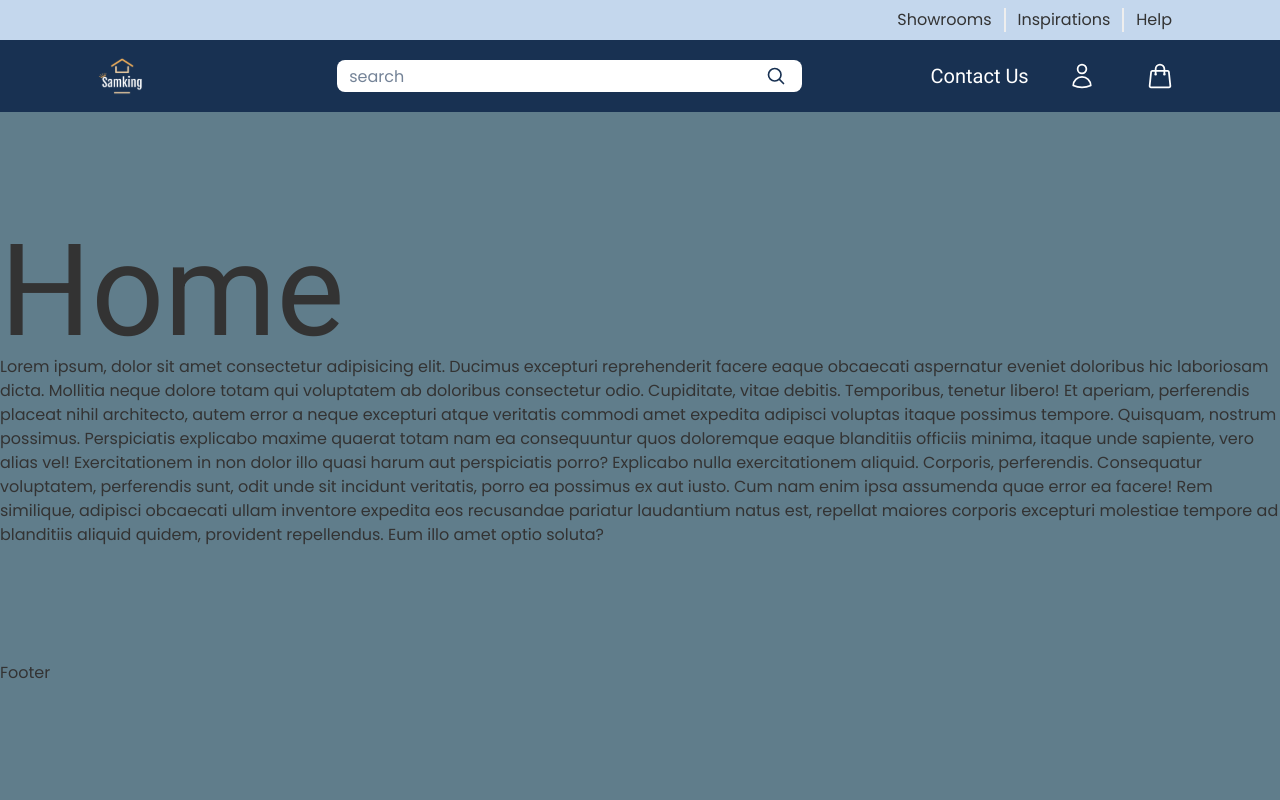
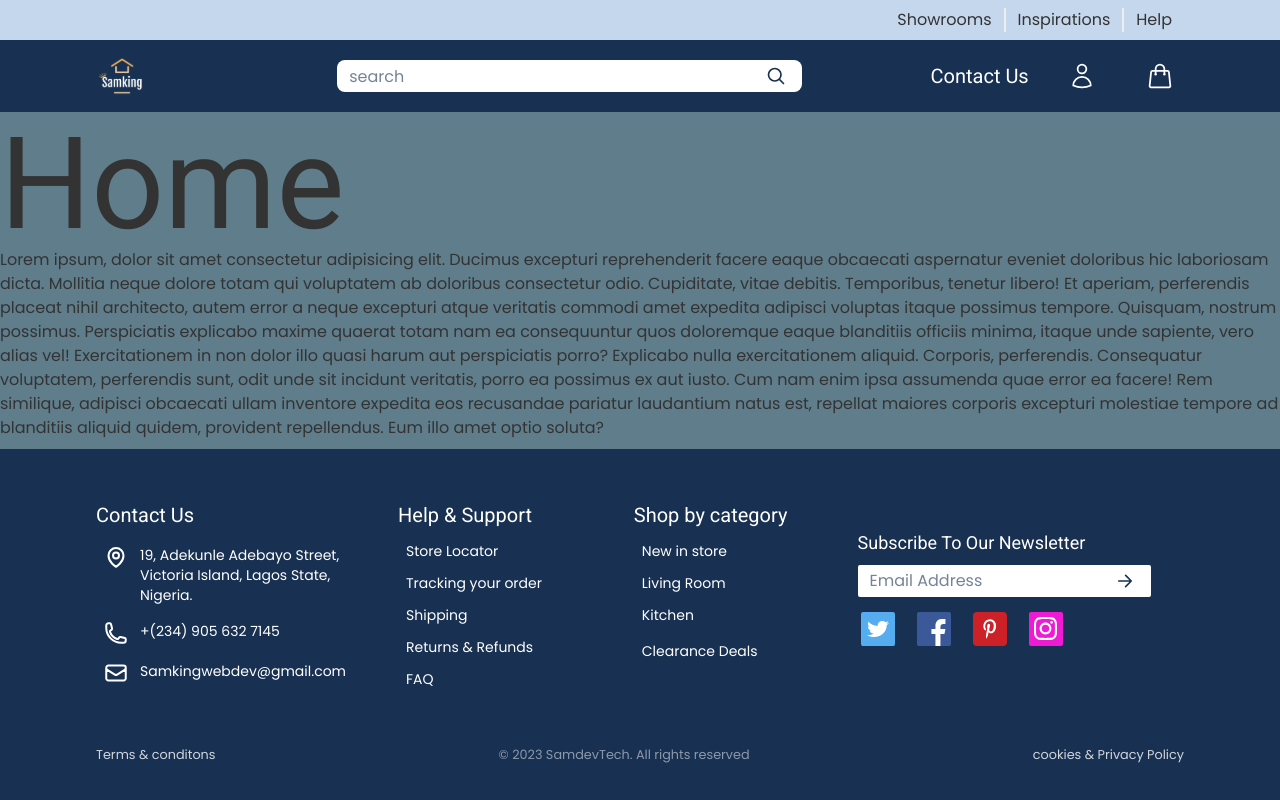
Before and after one commit to Samdevtechnology/samking-furniture, a Next.js app: page / in a window 1280 px wide. Built offline with nearby package versions, Linux system fonts and the light colour scheme.

Commit message:
Added - Footer

```diff
--- a/src/components/Footer.tsx
+++ b/src/components/Footer.tsx
@@ -1,7 +1,180 @@
+import Container from "@/utils/Container";
 import React from "react";
+import NewsletterInput from "./NewsletterInput";
+import IconBtnWrap from "@/utils/IconBtnWrap";
+import Link from "next/link";
+import { Facebook, Twitter, Pinterest, Instagram } from "@/icons/Socials";
+import {
+  MapPinIcon,
+  PhoneIcon,
+  EnvelopeIcon,
+} from "@heroicons/react/24/outline";
+import TextLinkWrap from "@/utils/TextLinkWrap";
 
 const Footer = () => {
-  return <div>Footer</div>;
+  return (
+    <footer className="bg-primary text-white flex just-cont">
+      <Container Variant="div" className="w-full p-8">
+        <div className="flex flex-col md:flex-row w-full">
+          <main className="w-full flex flex-col sm:w-[70%] mt-4">
+            <div>
+              <ul className="flex flex-col gap-y-3 md:flex-row gap-x-3">
+                <li className="order-last md:order-first md:mr-10 w-full">
+                  <ul className="text-sm">
+                    <header className="pb-4 text-xl font-secondary">
+                      Contact Us
+                    </header>
+                    <ul className="pl-2 flex flex-col gap-y-4">
+                      <li className="flex">
+                        <div className="icon mr-3">
+                          <MapPinIcon
+                            className="w-5 h-5 md:w-6 md:h-6 text-white"
+                            strokeWidth={2}
+                          />
+                        </div>
+                        <article>
+                          19, Adekunle Adebayo Street, Victoria Island, Lagos
+                          State, Nigeria.
+                        </article>
+                      </li>
+                      <li className="flex">
+                        <div className="icon mr-3">
+                          <PhoneIcon
+                            className="w-5 h-5 md:w-6 md:h-6 text-white"
+                            strokeWidth={2}
+                          />
+                        </div>
+                        <article>+(234) 905 632 7145</article>
+                      </li>
+                      <li className="flex">
+                        <div className="icon mr-3">
+                          <EnvelopeIcon
+                            className="w-5 h-5 md:w-6 md:h-6 text-white"
+                            strokeWidth={2}
+                          />
+                        </div>
+                        <article>Samkingwebdev@gmail.com</article>
+                      </li>
+                    </ul>
+                  </ul>
+                </li>
+                <li className="w-full">
+                  <ul className="text-sm">
+                    <header className="pb-3 text-xl font-secondary">
+                      Help & Support
+                    </header>
+                    <ul className="flex flex-col gap-y-1 pl-2">
+                      <li>
+                        <TextLinkWrap href="/">Store Locator</TextLinkWrap>
+                      </li>
+                      <li>
+                        <TextLinkWrap href="/">
+                          Tracking your order
+                        </TextLinkWrap>
+                      </li>
+                      <li>
+                        <TextLinkWrap href="/">Shipping</TextLinkWrap>
+                      </li>
+                      <li>
+                        <TextLinkWrap href="/">Returns & Refunds</TextLinkWrap>
+                      </li>
+                      <li>
+                        <TextLinkWrap href="/">FAQ</TextLinkWrap>
+                      </li>
+                    </ul>
+                  </ul>
+                </li>
+                <li className="order-first md:order-last w-full">
+                  <ul className="text-sm">
+                    <header className="pb-3 text-xl font-secondary">
+                      Shop by category
+                    </header>
+                    <ul className="flex flex-col gap-y-1 pl-2">
+                      <li>
+                        <TextLinkWrap href="/">New in store</TextLinkWrap>
+                      </li>
+                      <li>
+                        <TextLinkWrap href="/">Living Room</TextLinkWrap>
+                      </li>
+                      <li>
+                        <TextLinkWrap href="/">Kitchen</TextLinkWrap>
+                      </li>
+                      <li></li>
+                      <li>
+                        <TextLinkWrap href="/">Clearance Deals</TextLinkWrap>
+                      </li>
+                    </ul>
+                  </ul>
+                </li>
+              </ul>
+            </div>
+          </main>
+          <aside className="w-full order-first md:order-last md:w-[30%]">
+            <div className="flex flex-col w-full h-full justify-center">
+              <div className="flex flex-col">
+                <label
+                  htmlFor="news-letter"
+                  className="pb-2 text-lg font-secondary"
+                >
+                  Subscribe To Our Newsletter
+                </label>
+                <NewsletterInput className="w-[60%] md:w-[90%]" />
+              </div>
+              <ul className="social flex mt-2 gap-x-2">
+                <li>
+                  <IconBtnWrap
+                    bg="bg-white"
+                    size={12}
+                    className="rounded-sm -ml-1"
+                  >
+                    <Link href="/" title="Our Twitter Handle">
+                      <Twitter />
+                    </Link>
+                  </IconBtnWrap>
+                </li>
+                <li>
+                  <IconBtnWrap bg="bg-white" size={12} className="rounded-sm">
+                    <Link href="/" title="Our Facebook Handle">
+                      <Facebook />
+                    </Link>
+                  </IconBtnWrap>
+                </li>
+                <li>
+                  <IconBtnWrap bg="bg-white" size={12} className="rounded-sm">
+                    <Link href="/" title="Our Pinterest Handle">
+                      <Pinterest />
+                    </Link>
+                  </IconBtnWrap>
+                </li>
+                <li>
+                  <IconBtnWrap bg="bg-white" size={12} className="rounded-sm">
+                    <Link href="/" title="Our Instagram Handle">
+                      <Instagram />
+                    </Link>
+                  </IconBtnWrap>
+                </li>
+              </ul>
+            </div>
+          </aside>
+        </div>
+        <small className="w-full flex mt-12">
+          <ul className="w-full flex text-white/80 flex-col md:flex-row justify-between items-start md:items-center">
+            <li>
+              <Link href="/">Terms & conditons</Link>
+            </li>
+            <li className="mt-2 md:mt-0 md:order-last">
+              <Link href="/">cookies & Privacy Policy</Link>
+            </li>
+            <li className="self-center mt-4 md:mt-0 text-white/50">
+              <Link href="//twitter.com/samdevtech" target="_blank">
+                &copy; 2023 SamdevTech. All rights reserved
+              </Link>
+            </li>
+          </ul>
+        </small>
+      </Container>
+    </footer>
+  );
 };
 
 export default Footer;
--- /dev/null
+++ b/src/components/NewsletterInput.tsx
@@ -0,0 +1,29 @@
+"use client";
+import { ArrowSmallRightIcon } from "@heroicons/react/24/outline";
+import { FormEvent } from "react";
+
+const NewsletterInput = ({ className }: { className?: String }) => {
+  const handleSearch = (e: FormEvent) => {
+    e.preventDefault();
+    console.log("handle Search");
+  };
+  return (
+    <div className={`search-bar flex min-w-[200px] just-cont ${className}`}>
+      <div className="search-bar w-full grid h-8 place-items-center">
+        <form onSubmit={handleSearch} className="relative w-full h-8">
+          <input
+            type="text"
+            id="news-letter"
+            placeholder="Email Address"
+            className="w-full h-8 rounded-sm outline-0 focus:outline-0 placeholder:text-primary/60 text-primary pl-3 py-2.5 pr-12"
+          />
+          <button className="search-btn text-primary grid place-items-center absolute top-2/4 right-3 -translate-y-2/4 w-7 h-7 rounded-lg hover:bg-blue-500/10 active:bg-blue-500/30 overflow-hidden">
+            <ArrowSmallRightIcon className="h-5 w-5" strokeWidth={2} />
+          </button>
+        </form>
+      </div>
+    </div>
+  );
+};
+
+export default NewsletterInput;
--- /dev/null
+++ b/src/utils/TextLinkWrap.tsx
@@ -0,0 +1,23 @@
+import Link from "next/link";
+import { ReactNode } from "react";
+type props = {
+  children: ReactNode;
+  className?: string;
+  href: string;
+  color?: string;
+};
+
+const TextLinkWrap = ({ children, className, href, color }: props) => {
+  return (
+    <Link
+      href={href}
+      className={`w-min inline-block transition-all h-7 underline decoration-[0.5px] hover:decoration-1 underline-offset-4 hover:text-base ${
+        className ? className : ""
+      }`}
+    >
+      {children}
+    </Link>
+  );
+};
+
+export default TextLinkWrap;
```
